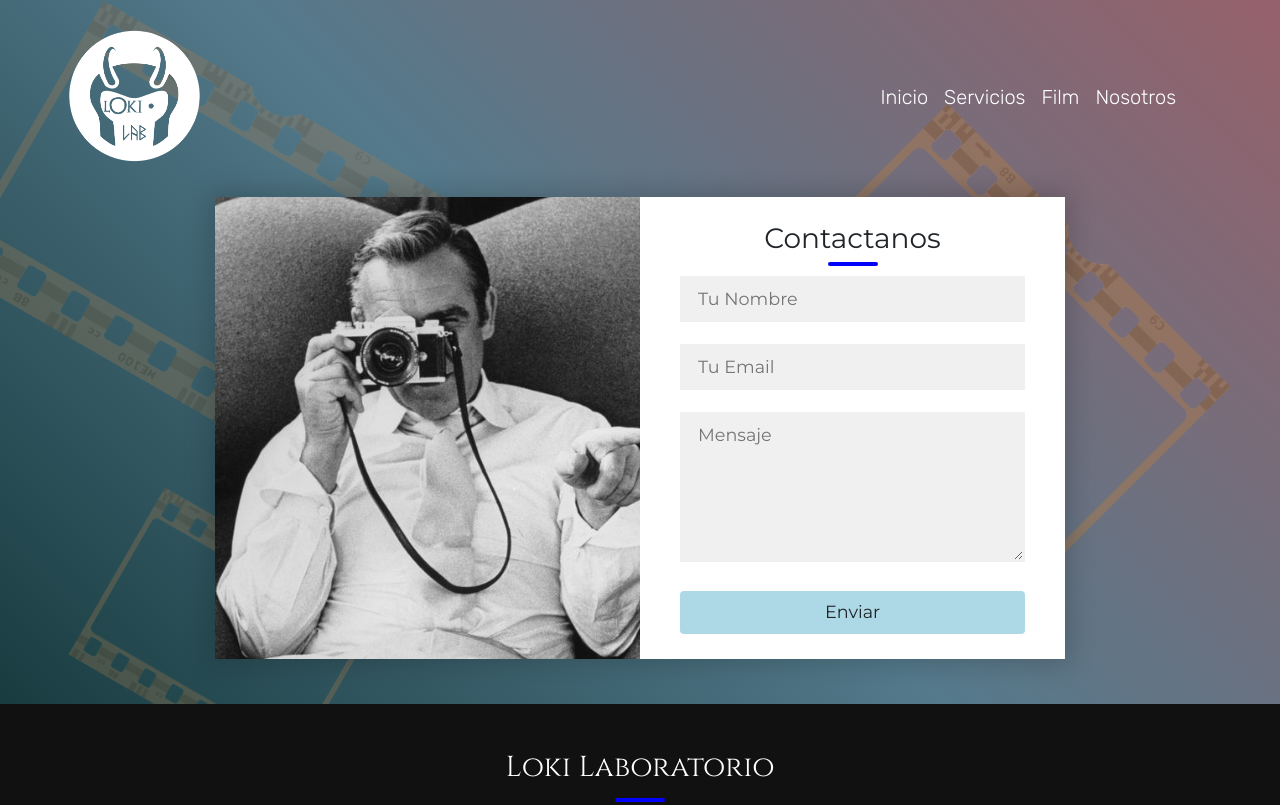
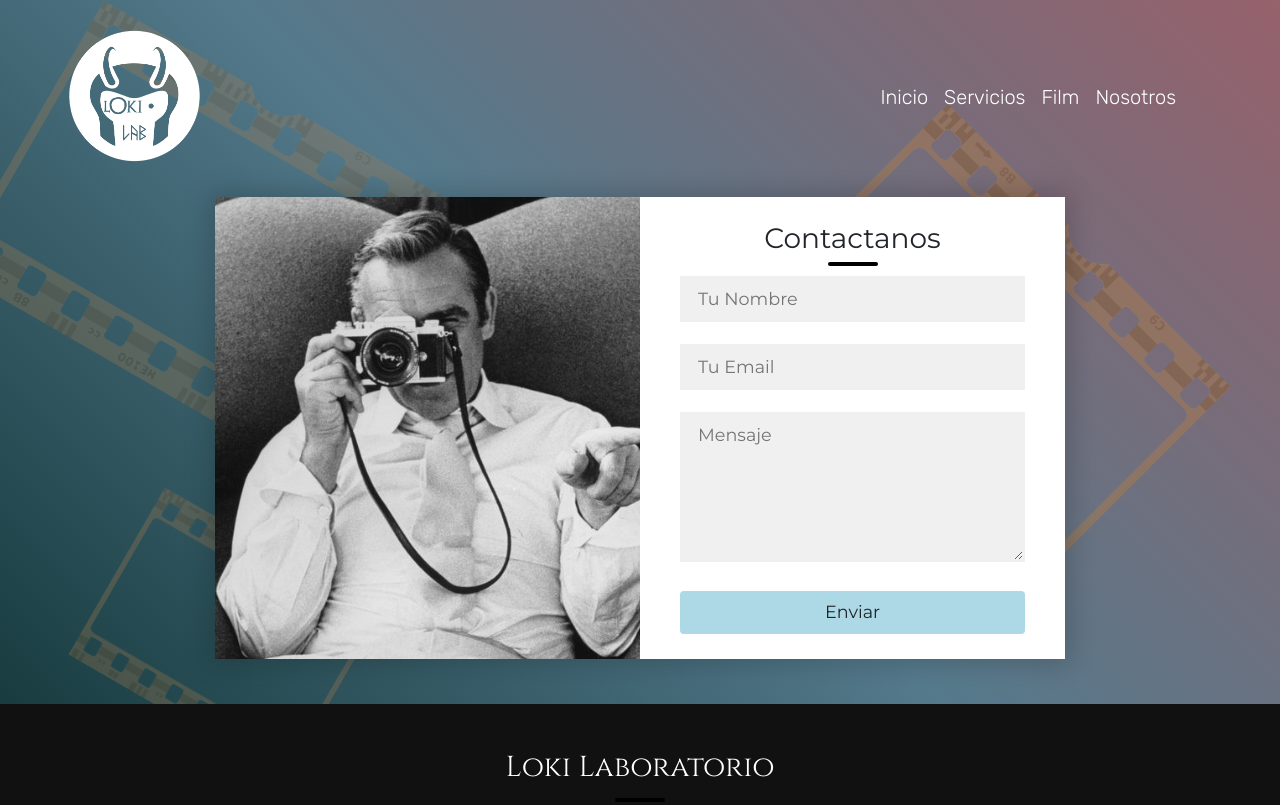
Before and after one commit to JulyKnot/ProyectoCoder, a plain HTML site: page views/contacto.html in a window 1280 px wide. Shown: the top 805 px of the page. Drawn offline with nearby package versions, Linux system fonts and the light colour scheme.

Commit message:
color barra contacto

```diff
--- a/css/estiloContacto.css
+++ b/css/estiloContacto.css
@@ -91,13 +91,13 @@ h3:after{
   height: 4px;
   width: 50px;
   border-radius: 2px;
-  background-color: blue; }
+  background-color: black; }
 
   .field{
   width: 100%;
   outline: none;
   border: 2px solid rgba(0, 0, 0, 0);
-   padding: 0.5rem 1rem;
+  padding: 0.5rem 1rem;
   background-color: rgba(230, 230, 230, 0.6);
   font-size: 1.1rem;
   margin-bottom: 22px;
```
